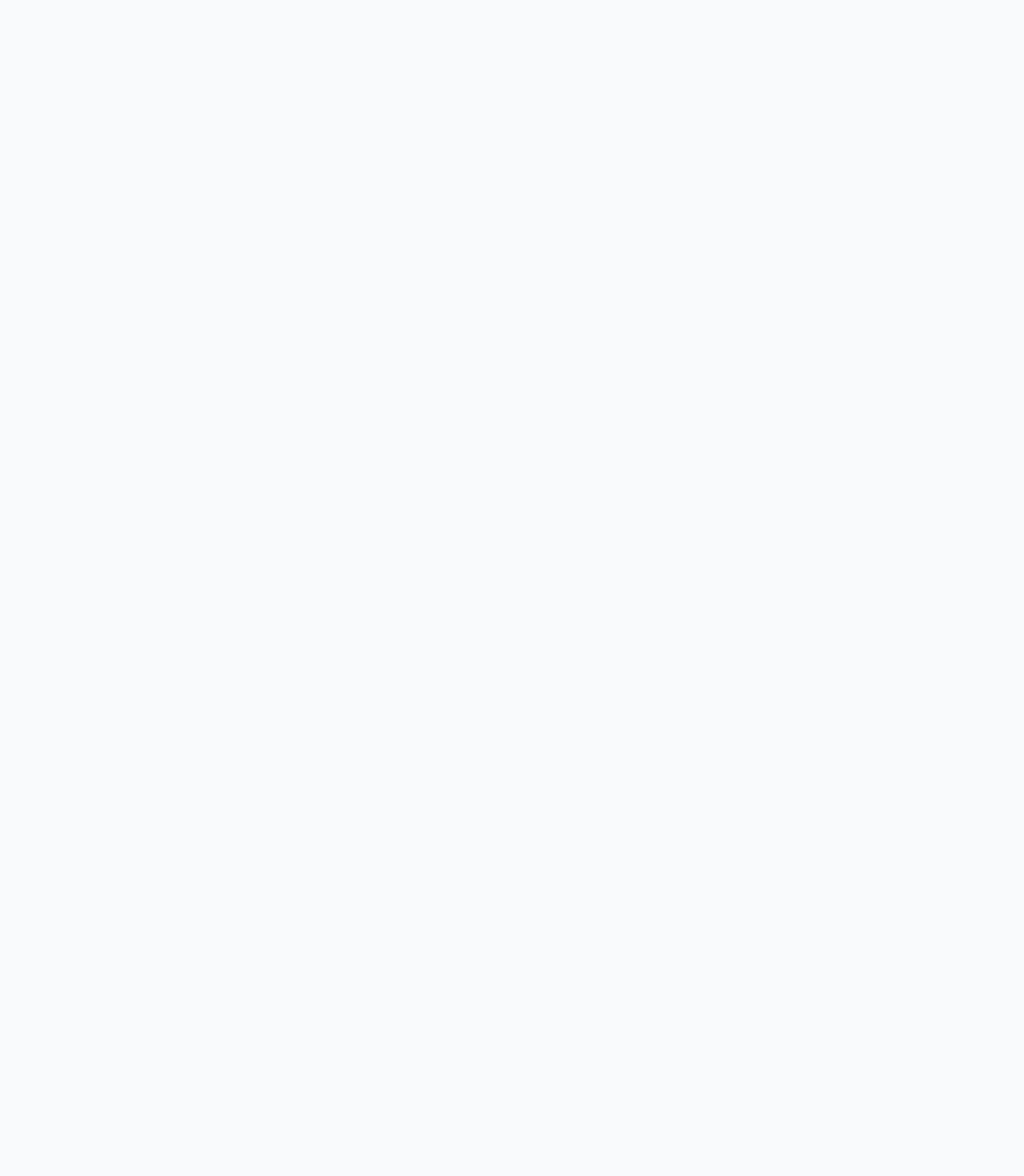
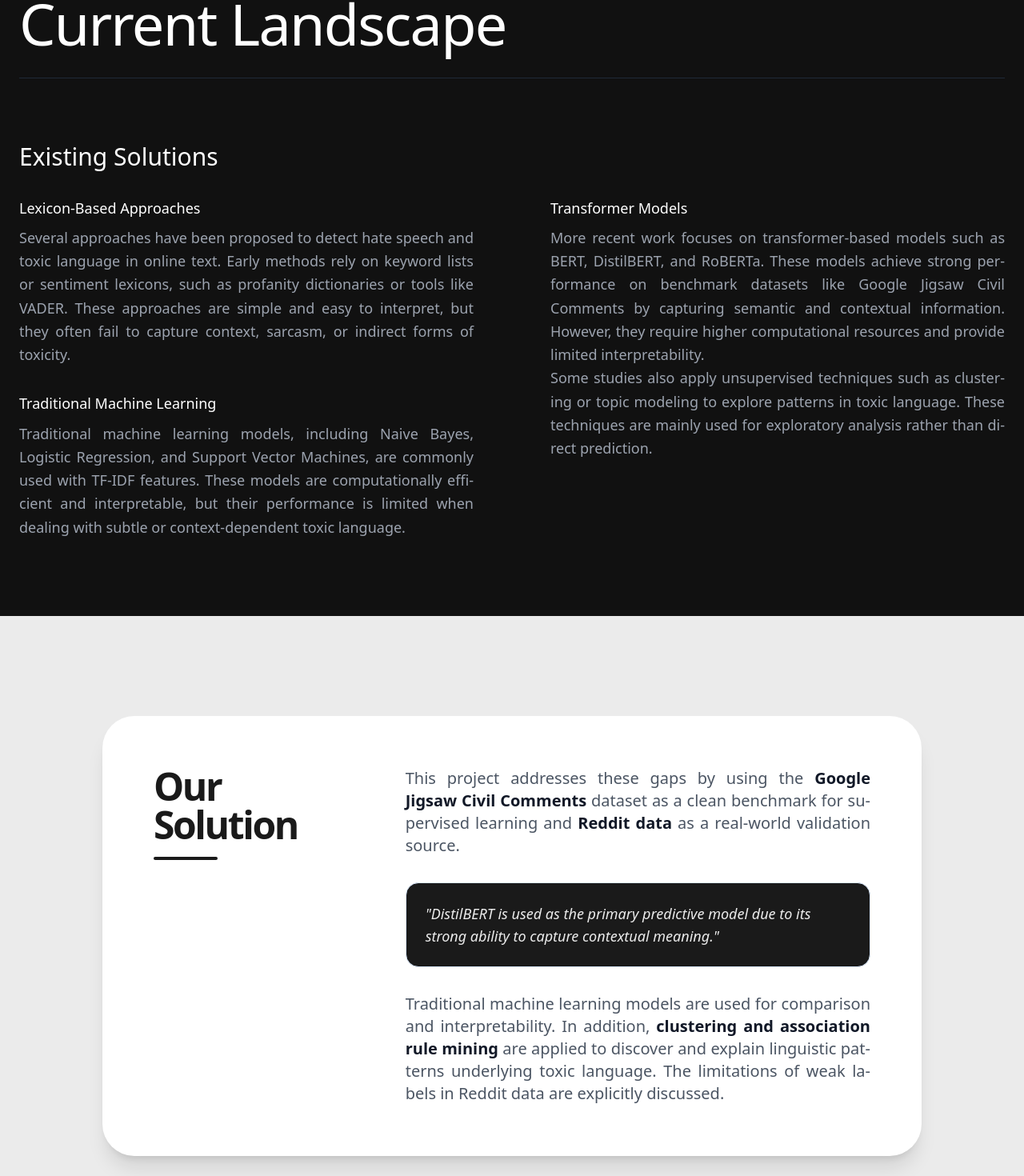
Before and after one commit to glenpaulson/toxicity-mining-website, a React (Vite) app in the folder project-website/: page / in a window 1280 px wide. Shown: the part 2568-4038 px from the top of the page at 80% size. Before the commit the page ends 2465 px from the top, so only its background shows below. Built offline with nearby package versions, Linux system fonts and the light colour scheme.

Commit message:
fix: populate current landscape

```diff
--- a/project-website/src/pages/Landing.tsx
+++ b/project-website/src/pages/Landing.tsx
@@ -97,6 +97,114 @@ const Landing = () => {
           </div>
         </div>
       </section>
+
+      <section className="bg-[#111111] text-gray-400 min-h-screen px-6 py-24 flex flex-col justify-center">
+        <div className="max-w-7xl mx-auto w-full mb-20 border-b border-gray-800 pb-8">
+          <h2 className="text-white text-5xl md:text-7xl font-medium tracking-tight">
+            Current Landscape
+          </h2>
+        </div>
+
+        <div className="max-w-7xl mx-auto w-full grid grid-cols-1 lg:grid-cols-2 gap-16 lg:gap-24">
+          <div>
+            <h3 className="text-white text-3xl font-normal mb-8 block">
+              Existing Solutions
+            </h3>
+
+            <div className="space-y-8 text-lg font-light leading-relaxed text-justify hyphens-auto">
+              <p>
+                <strong className="text-white font-medium block mb-2">
+                  Lexicon-Based Approaches
+                </strong>
+                Several approaches have been proposed to detect hate speech and
+                toxic language in online text. Early methods rely on keyword
+                lists or sentiment lexicons, such as profanity dictionaries or
+                tools like VADER. These approaches are simple and easy to
+                interpret, but they often fail to capture context, sarcasm, or
+                indirect forms of toxicity.
+              </p>
+              <p>
+                <strong className="text-white font-medium block mb-2">
+                  Traditional Machine Learning
+                </strong>
+                Traditional machine learning models, including Naive Bayes,
+                Logistic Regression, and Support Vector Machines, are commonly
+                used with TF-IDF features. These models are computationally
+                efficient and interpretable, but their performance is limited
+                when dealing with subtle or context-dependent toxic language.
+              </p>
+            </div>
+          </div>
+
+          <div>
+            <h3 className="text-3xl font-normal mb-8 block invisible">
+              Spacer
+            </h3>
+
+            <div className="space-y-8 text-lg font-light leading-relaxed text-justify hyphens-auto">
+              <p>
+                <strong className="text-white font-medium block mb-2">
+                  Transformer Models
+                </strong>
+                More recent work focuses on transformer-based models such as
+                BERT, DistilBERT, and RoBERTa. These models achieve strong
+                performance on benchmark datasets like Google Jigsaw Civil
+                Comments by capturing semantic and contextual information.
+                However, they require higher computational resources and provide
+                limited interpretability.
+                <br />
+                Some studies also apply unsupervised techniques such as
+                clustering or topic modeling to explore patterns in toxic
+                language. These techniques are mainly used for exploratory
+                analysis rather than direct prediction.
+              </p>
+            </div>
+          </div>
+        </div>
+      </section>
+
+      <section className="bg-[#EBEBEB] text-[#1a1a1a] min-h-screen px-6 py-24 flex flex-col justify-center items-center">
+        <div className="max-w-5xl w-full bg-white p-8 md:p-16 rounded-[2.5rem] shadow-xl">
+          <div className="grid grid-cols-1 md:grid-cols-12 gap-8 md:gap-12 items-start">
+            <div className="md:col-span-4">
+              <h2 className="text-4xl md:text-5xl font-bold tracking-tighter leading-none mb-4">
+                Our
+                <br />
+                Solution
+              </h2>
+              <div className="h-1 w-20 bg-[#1a1a1a] mt-4 rounded-full"></div>
+            </div>
+
+            <div className="md:col-span-8">
+              <p className="text-lg md:text-xl text-gray-600 leading-relaxed text-justify hyphens-auto">
+                This project addresses these gaps by using the{" "}
+                <strong className="text-gray-900">
+                  Google Jigsaw Civil Comments
+                </strong>{" "}
+                dataset as a clean benchmark for supervised learning and{" "}
+                <strong className="text-gray-900">Reddit data</strong> as a
+                real-world validation source.
+              </p>
+
+              <div className="my-8 p-6 bg-[#1a1a1a] rounded-2xl border border-blue-100 text-[#EBEBEB] text-lg font-medium italic">
+                "DistilBERT is used as the primary predictive model due to its
+                strong ability to capture contextual meaning."
+              </div>
+
+              <p className="text-lg md:text-xl text-gray-600 leading-relaxed text-justify hyphens-auto">
+                Traditional machine learning models are used for comparison and
+                interpretability. In addition,{" "}
+                <strong className="text-gray-900">
+                  clustering and association rule mining
+                </strong>{" "}
+                are applied to discover and explain linguistic patterns
+                underlying toxic language. The limitations of weak labels in
+                Reddit data are explicitly discussed.
+              </p>
+            </div>
+          </div>
+        </div>
+      </section>
     </div>
   );
 };
```
